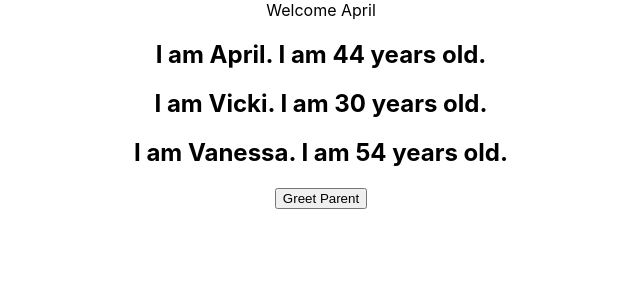
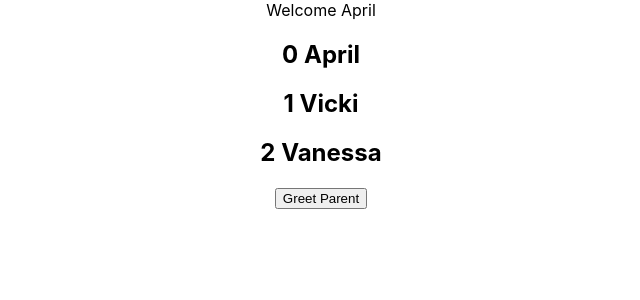
Before and after one commit to AprilMorgan/javascript2, a React (Create React App) app in the folder react/hello-world/: page / in a window 1280 px wide. Shown: the top 300 px of the page, without its empty margins (319-959 px from the left). Built offline with nearby package versions, Linux system fonts and the light colour scheme.

Commit message:
Lesson 4 index as key

```diff
--- a/react/hello-world/src/components/NameList.js
+++ b/react/hello-world/src/components/NameList.js
@@ -1,27 +1,27 @@
 import React from 'react'
-import Person from "./Person"
+// import Person from "./Person"
 function NameList() {
-    const persons = [
-      {
-        id: 1,
-        name: "April",
-        age: 44,
+    const names = ["April", "Vicki", "Vanessa"]
+      // {
+      //   id: 1,
+      //   name: "April",
+      //   age: 44,
 
-      },
-      {
-        id: 2,
-        name: "Vicki",
-        age: 30,
-      },
-      {
-        id: 3,
-        name: "Vanessa",
-        age: 54,
-      },
-    ]
+      // },
+      // {
+      //   id: 2,
+      //   name: "Vicki",
+      //   age: 30,
+      // },
+      // {
+      //   id: 3,
+      //   name: "Vanessa",
+      //   age: 54,
+      // },
 
-    const personlist = persons.map(person => <Person key={person.id} person={person} />)
-    return <div>{personlist}</div>
+
+    const nameList = names.map((name, index) => <h2 key={index}>{index} {name}</h2>)
+    return <div>{nameList}</div>
 
 }
 
```
